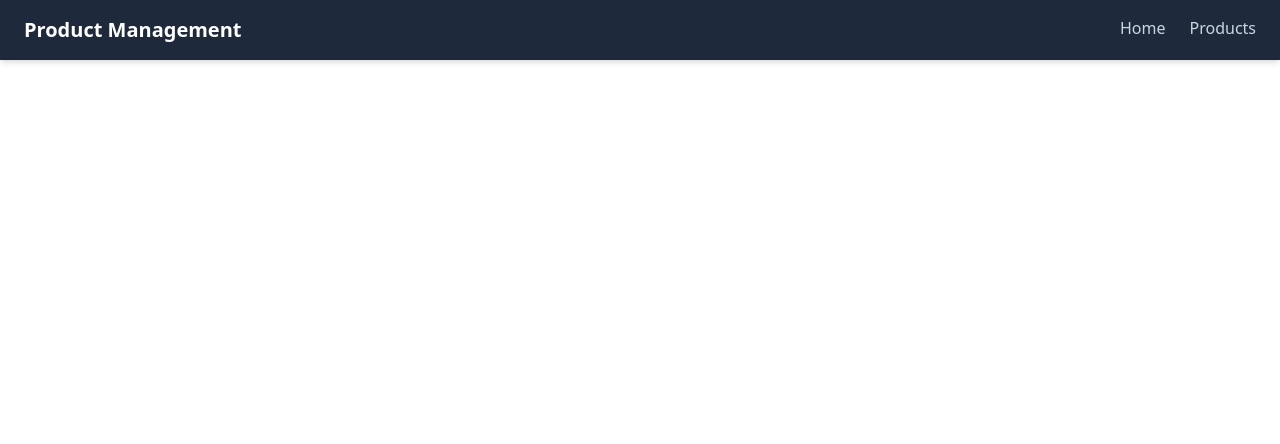
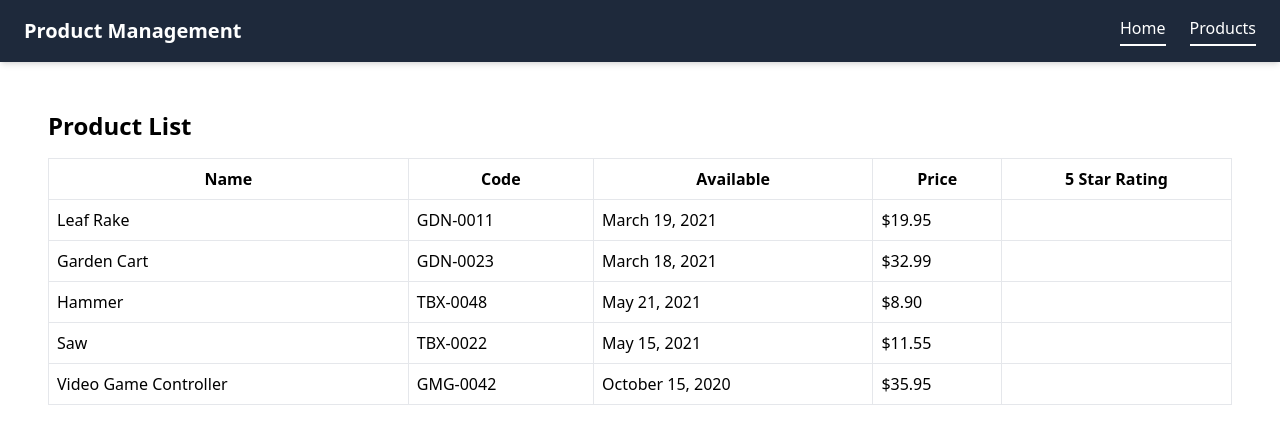
Before and after one commit to sigmakumarwadbude/angular16-ngmodule-docker, an Angular app: page /products in a window 1280 px wide. Before the commit this address led to /. Shown: the top 444 px of the page. Built offline with nearby package versions, Linux system fonts and the light colour scheme.

Commit message:
feat(product): add ProductList component with mock product data

```diff
--- a/src/app/app-routing.module.ts
+++ b/src/app/app-routing.module.ts
@@ -1,8 +1,12 @@
 import { NgModule } from '@angular/core';
 import { RouterModule, Routes } from '@angular/router';
 import { WelcomeComponent } from './features/home/welcome.component';
+import { ProductListComponent } from './features/products/product-list/product-list.component';
 
-const routes: Routes = [{ path: '', component: WelcomeComponent }];
+const routes: Routes = [
+  { path: '', component: WelcomeComponent },
+  { path: 'products', component: ProductListComponent }
+];
 
 @NgModule({
   imports: [RouterModule.forRoot(routes)],
--- a/src/app/app.module.ts
+++ b/src/app/app.module.ts
@@ -4,10 +4,12 @@ import { BrowserModule } from '@angular/platform-browser';
 import { AppRoutingModule } from './app-routing.module';
 import { AppComponent } from './app.component';
 import { WelcomeComponent } from './features/home/welcome.component';
+import { ProductListComponent } from './features/products/product-list/product-list.component';
+import { CommonModule } from '@angular/common';
 
 @NgModule({
-  declarations: [AppComponent, WelcomeComponent],
-  imports: [BrowserModule, AppRoutingModule],
+  declarations: [AppComponent, WelcomeComponent, ProductListComponent],
+  imports: [BrowserModule, CommonModule, AppRoutingModule],
   providers: [],
   bootstrap: [AppComponent],
 })
--- /dev/null
+++ b/src/app/features/products/product-list/product-list.component.html
@@ -0,0 +1,36 @@
+<div class="p-6">
+    <h2 class="text-2xl font-bold mb-4">
+        {{pageTitle}}
+    </h2>
+
+    <table class="min-w-full border">
+        <thead>
+            <tr>
+                <th class="border p-2">Name</th>
+                <th class="border p-2">Code</th>
+                <th class="border p-2">Available</th>
+                <th class="border p-2">Price</th>
+                <th class="border p-2">5 Star Rating</th>
+            </tr>
+        </thead>
+
+        <tbody>
+            <tr *ngFor="let product of products; trackBy: trackByProductId">
+                <td class="border p-2">
+                    {{ product.productName }}
+                </td>
+
+                <td class="border p-2">
+                    {{ product.productCode }}
+                </td>
+                <td class="border p-2">
+                    {{ product.releaseDate }}
+                </td>
+                <td class="border p-2">
+                    {{ product.price | currency }}
+                </td>
+                <td class="border p-2"></td>
+            </tr>
+        </tbody>
+    </table>
+</div>
--- /dev/null
+++ b/src/app/features/products/product-list/product-list.component.ts
@@ -0,0 +1,66 @@
+import { Component } from '@angular/core';
+import { IProduct } from '../product';
+
+@Component({
+  selector: 'app-product-list',
+  templateUrl: './product-list.component.html',
+})
+export class ProductListComponent {
+  readonly pageTitle = 'Product List';
+  readonly products: ReadonlyArray<IProduct> = [
+    {
+      productId: 1,
+      productName: 'Leaf Rake',
+      productCode: 'GDN-0011',
+      releaseDate: 'March 19, 2021',
+      description: 'Leaf rake with 48-inch wooden handle.',
+      price: 19.95,
+      starRating: 3.2,
+      imageUrl: 'assets/images/leaf_rake.png',
+    },
+    {
+      productId: 2,
+      productName: 'Garden Cart',
+      productCode: 'GDN-0023',
+      releaseDate: 'March 18, 2021',
+      description: '15 gallon capacity rolling garden cart',
+      price: 32.99,
+      starRating: 4.2,
+      imageUrl: 'assets/images/garden_cart.png',
+    },
+    {
+      productId: 5,
+      productName: 'Hammer',
+      productCode: 'TBX-0048',
+      releaseDate: 'May 21, 2021',
+      description: 'Curved claw steel hammer',
+      price: 8.9,
+      starRating: 4.8,
+      imageUrl: 'assets/images/hammer.png',
+    },
+    {
+      productId: 8,
+      productName: 'Saw',
+      productCode: 'TBX-0022',
+      releaseDate: 'May 15, 2021',
+      description: '15-inch steel blade hand saw',
+      price: 11.55,
+      starRating: 3.7,
+      imageUrl: 'assets/images/saw.png',
+    },
+    {
+      productId: 10,
+      productName: 'Video Game Controller',
+      productCode: 'GMG-0042',
+      releaseDate: 'October 15, 2020',
+      description: 'Standard two-button video game controller',
+      price: 35.95,
+      starRating: 4.6,
+      imageUrl: 'assets/images/xbox-controller.png',
+    },
+  ];
+
+  trackByProductId(index: number, product: IProduct): number {
+    return product.productId;
+  }
+}
--- /dev/null
+++ b/src/app/features/products/product.ts
@@ -0,0 +1,10 @@
+export interface IProduct {
+  productId: number;
+  productName: string;
+  productCode: string;
+  releaseDate: string;
+  price: number;
+  description: string;
+  starRating: number;
+  imageUrl: string;
+}
```
Also changed, not shown: 1 other file (tests, documents, lock files or other folders).
